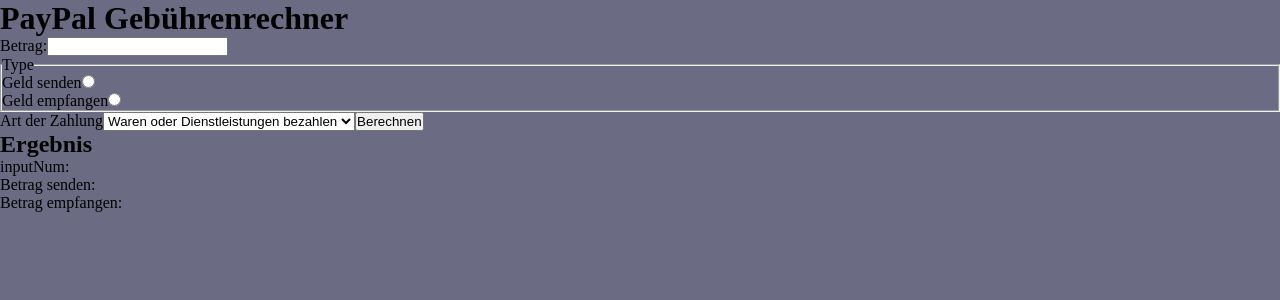
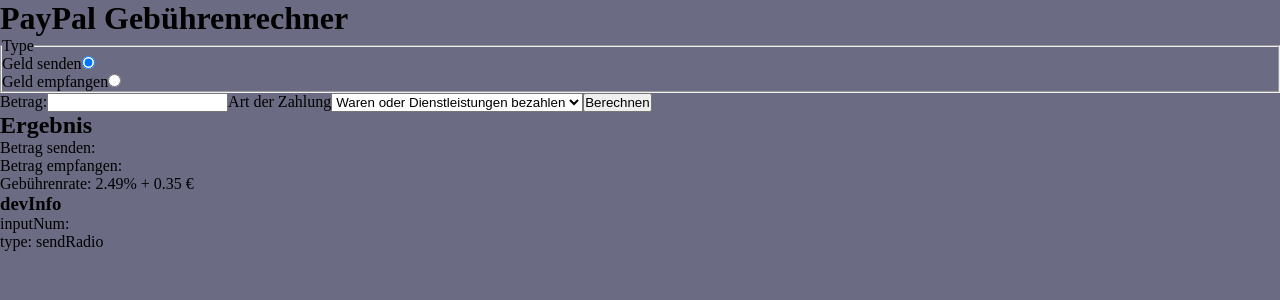
Before and after one commit to TomNecke/PayPal_Fee_Calculator, a React (Create React App) app: page / in a window 1280 px wide. Shown: the top 300 px of the page. Built offline with nearby package versions, Linux system fonts and the light colour scheme; the HTML template or start-up script is replaced by a standard one.

Commit message:
feeRates

```diff
--- a/src/components/Form.js
+++ b/src/components/Form.js
@@ -6,39 +6,41 @@
     const [inputNum, setInputNum] = useState(null);
     const [resultSend, setResultSend] = useState(null);
     const [resultReceive, setResultReceive] = useState(null);
+    const [type, setType] = useState("sendRadio");
+    const [feeRate, setFeeRate] = useState("1");
+    const [rateOneResult, setRateOneResult] = useState(null);
+
+    const fee = ["2.49% + 0.35 €", "0.00% + 0.00 €", "1.50% + 0.35 €", "10.00% + 0.10 €", "0.90% + 0.00 €", "2.49% + 0.35 €", "2.19% + 0.35 €", "1.99% + 0.35 €", "1.49% + 0.35 €"]
 
     const handleSubmit = (event) => {
         event.preventDefault()
 
         let result = Number.parseInt(inputNum)
-        console.log(result+(result/100*2.49)+0.35);
 
-        console.log("resultSend: " + resultSend)
-        console.log("resultReceive: " + resultReceive)
-        console.log("inputNum: " + inputNum)
+
     }
 
     return (
         <div>
             <h1>PayPal Gebührenrechner</h1>
             <form onSubmit={handleSubmit}>
-                <label htmlFor="inputNum">Betrag:</label>
-                <input id='inputNum' type='number' onChange={(e) => {
-                    setInputNum(e.target.value);
-                }} />
-                <fieldset>
+                <fieldset onChange={(e) => {setType(e.target.value)}}>
                     <legend>Type</legend>
                     <div>
                         <label htmlFor="sendRadio">Geld senden</label>
-                        <input type='radio' id='sendRadio' value="sendRadio" name='selectCalc' />
+                        <input type='radio' id='sendRadio' value="sendRadio" name='selectCalc' defaultChecked/>
                     </div>
                     <div>
                         <label htmlFor="receiveRadio">Geld empfangen</label>
                         <input type='radio' id='receiveRadio' value="receiveRadio" name='selectCalc' />
                     </div>
                 </fieldset>
+                <label htmlFor="inputNum">Betrag:</label>
+                <input id='inputNum' type='number' onChange={(e) => {
+                    setInputNum(e.target.value);
+                }} />
                 <label htmlFor='selectFeeRate'>Art der Zahlung</label>
-                <select name='feeRate' id='selectFeeRate'>
+                <select name='feeRate' id='selectFeeRate' onChange={(e) => {setFeeRate(e.target.value)}}>
                     <option value="1">Waren oder Dienstleistungen bezahlen</option>
                     <option value="2">Zahlung an Freunde und Familie</option>
                     <option value="3">Spenden sammeln</option>
@@ -53,9 +55,12 @@
             </form>
             <div>
                 <h2>Ergebnis</h2>
-                <p>inputNum: {inputNum}</p>
                 <p>Betrag senden: {resultSend}</p>
                 <p>Betrag empfangen: {resultReceive}</p>
+                <p>Gebührenrate: {fee[feeRate-1]}</p>
+                <h3>devInfo</h3>
+                <p>inputNum: {inputNum}</p>
+                <p>type: {type}</p>
             </div>
         </div>
     )
```
